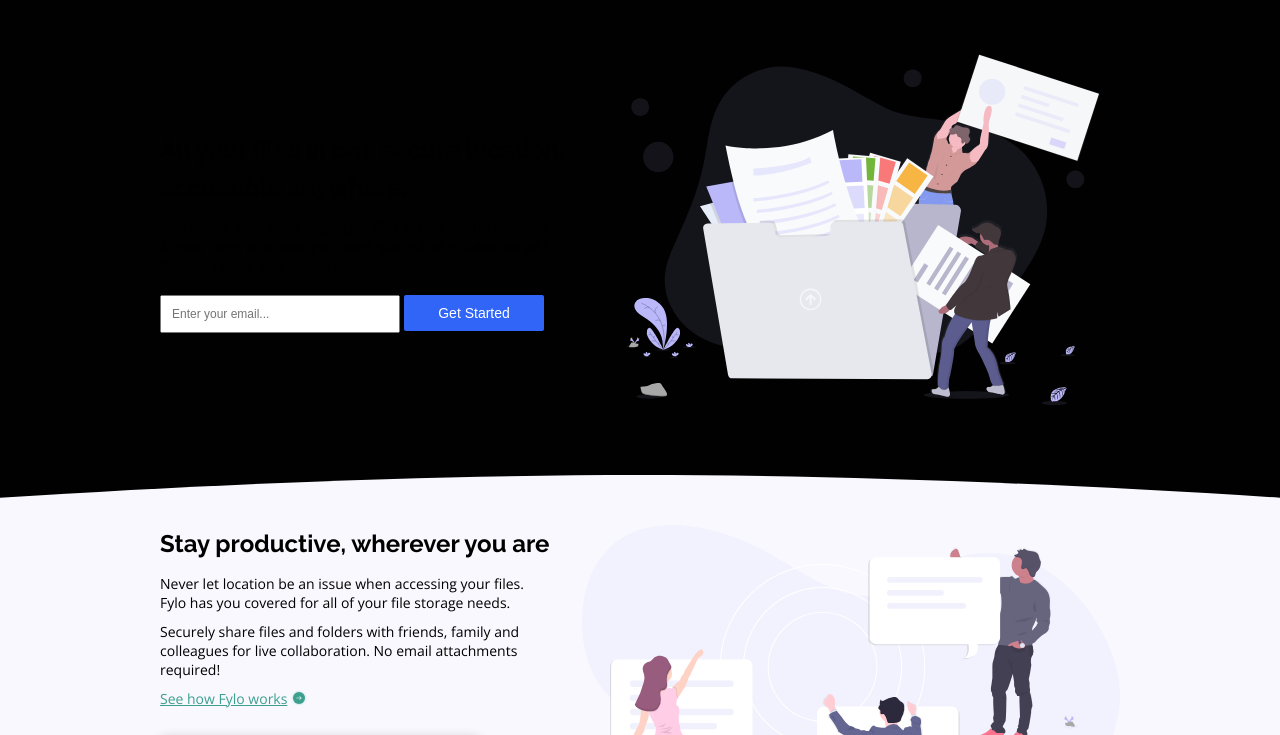
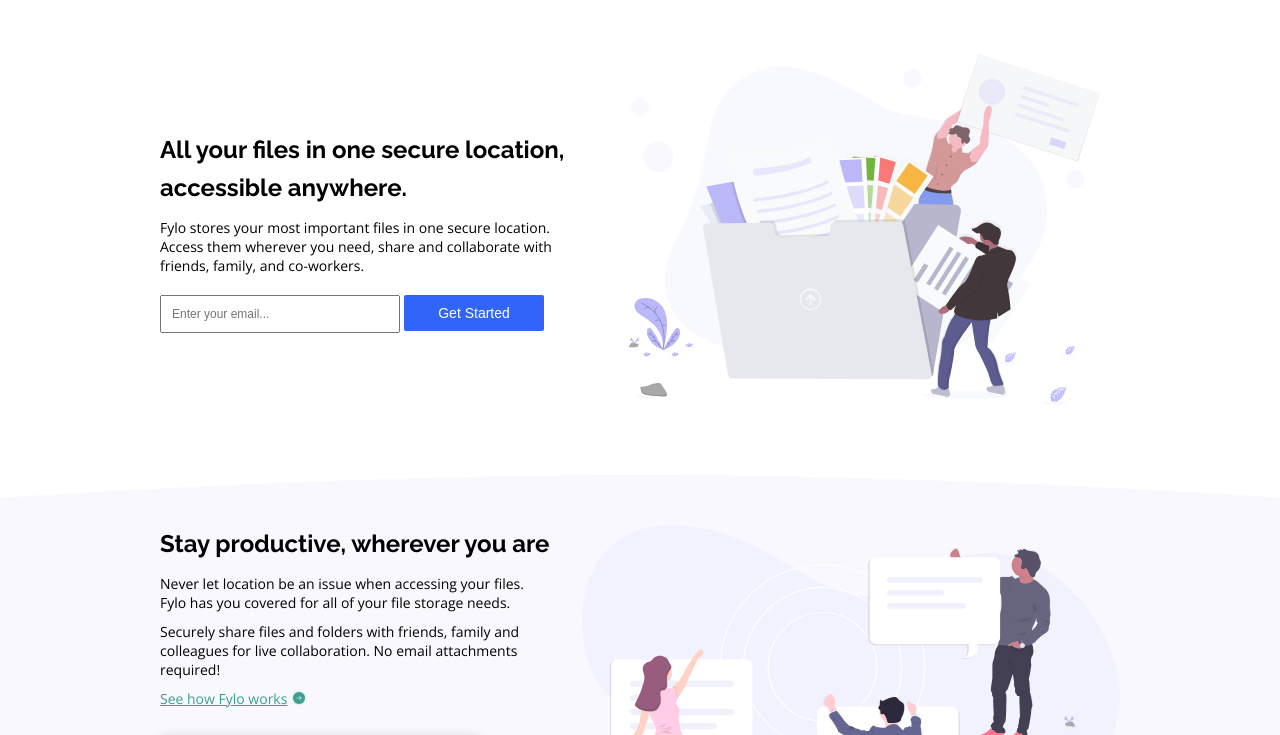
Before and after one commit to marimunari/fylo-landing-page, a plain HTML site: page index.html in a window 1280 px wide. Shown: the part 115-850 px from the top of the page. Drawn offline with nearby package versions, Linux system fonts and the dark colour scheme.

```diff
--- a/css/style.css
+++ b/css/style.css
@@ -512,10 +512,3 @@ p {
 .attribution a {
   color: hsl(228, 45%, 44%);
 }
-
-@media screen and (prefers-color-scheme: dark) {
-  body {
-    background-color: #010101; // 🌑
-    color: #f0ece2;
-  }
-}
```
